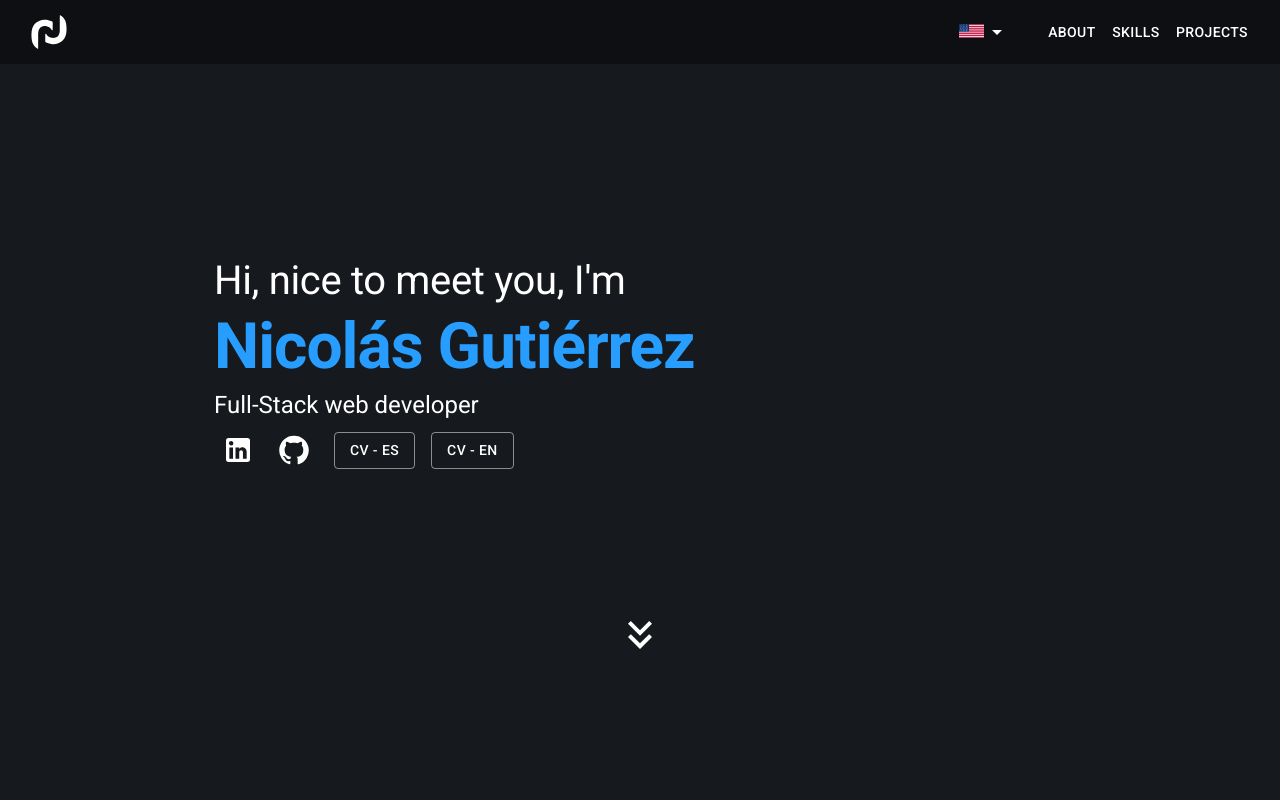
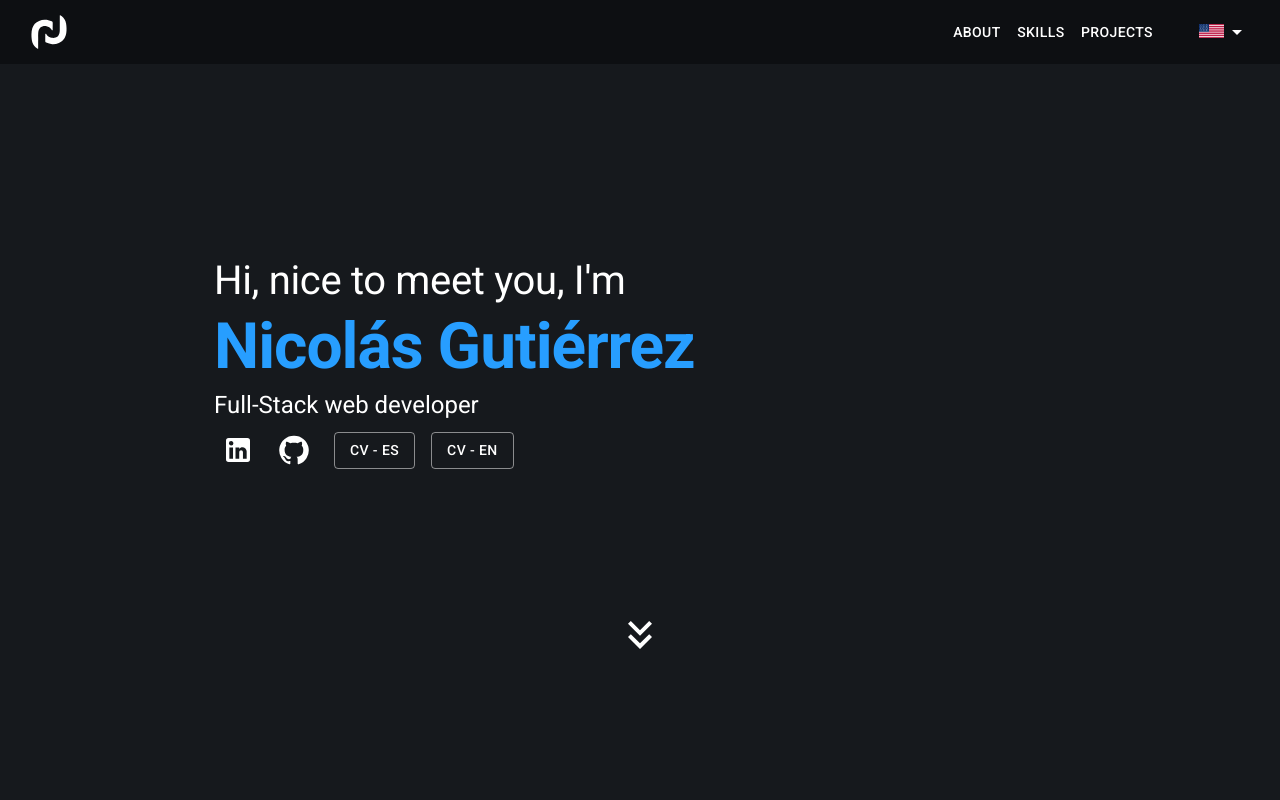
Before and after one commit to nagutierrez-cl/portafolio, a React (Vite) app: page / in a window 1280 px wide. Shown: the top 800 px of the page. Built offline with nearby package versions, Linux system fonts and the light colour scheme.

Commit message:
Cambio posicion select lenguaje

```diff
--- a/src/components/layout/Navbar.jsx
+++ b/src/components/layout/Navbar.jsx
@@ -35,17 +35,6 @@ export const Navbar = () => {
 
                         <Box sx={{ flex: 1, display: 'flex', justifyContent: 'flex-end', gap: 3 }}>
 
-                            <Select
-                                className="select_lang"
-                                value={lang}
-                                onChange={changeLang}
-                                autoWidth
-                                sx={{ border: 'none' }}
-                            >
-                                <MenuItem value="en"><img src="/locales/en.webp" width="25px" /></MenuItem>
-                                <MenuItem value="es"><img src="/locales/es.webp" width="25px" /></MenuItem>
-                            </Select>
-
                             <Box sx={{ display:{ xs: 'none', sm: 'flex' } }}>
                                 {
                                     sections.map((section) => (
@@ -59,6 +48,18 @@ export const Navbar = () => {
                                     ))
                                 }
                             </Box>
+
+                            <Select
+                                className="select_lang"
+                                value={lang}
+                                onChange={changeLang}
+                                autoWidth
+                                sx={{ border: 'none' }}
+                            >
+                                <MenuItem value="en"><img src="/locales/en.webp" width="25px" /></MenuItem>
+                                <MenuItem value="es"><img src="/locales/es.webp" width="25px" /></MenuItem>
+                            </Select>
+
                         </Box>
 
                     </Toolbar>
```
